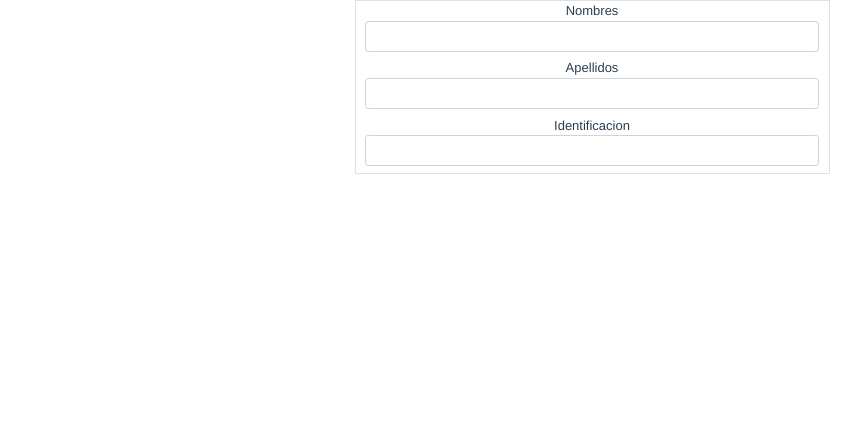
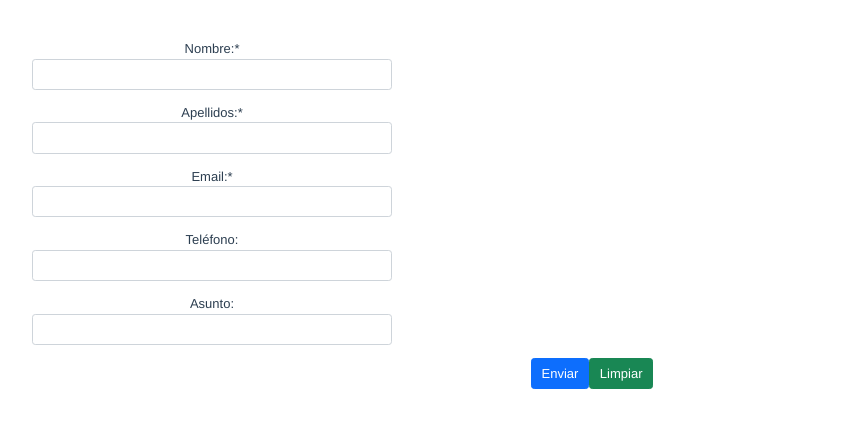
Before and after one commit to Grupo-2-E8/mintic_vue, a Vue app: page /clientes/form in a window 1280 px wide. Shown: the top 428 px of the page, without its empty margins (48-909 px from the left). Built offline with nearby package versions, Linux system fonts and the light colour scheme.

Commit message:
Formulario Empresa

```diff
--- a/package.json
+++ b/package.json
@@ -7,6 +7,7 @@
     "build": "vue-cli-service build"
   },
   "dependencies": {
+    "@popperjs/core": "^2.10.1",
     "bootstrap": "^5.1.1",
     "core-js": "^3.6.5",
     "primeicons": "^4.1.0",
--- a/src/views/clientes/form/index.vue
+++ b/src/views/clientes/form/index.vue
@@ -1,25 +1,48 @@
 <template>
-  <section>
-    <div class="container ">
-      <div class="row justify-content-center">
-        <div class="col-md-5 border">
-          <form action="">
-            <div class="form-group mb-2 text-left">
-              <label for="" class="text-left">Nombres</label>
-              <input type="text" class="form-control">
-            </div>
-            <div class="form-group mb-2 text-left">
-              <label for="" class="text-left">Apellidos</label>
-              <input type="text" class="form-control">
-            </div>
-            <div class="form-group mb-2 text-left">
-              <label for="" class="text-left">Identificacion</label>
-              <input type="text" class="form-control">
-            </div>
-          </form>
+<section>
+<form method="POST" action="/index.php" class="needs-validation" novalidate>
+<div class="container">
+    <div class="row mt-5">
+        <div class="col-md-4 mb-3">
+            <label for="validarNombre">Nombre:<span class="red">*</span></label>
+            <input type="text" class="form-control" id="validarNombre" name="validarNombre" required>
         </div>
-      </div>
     </div>
+
+    <div class="row">
+        <div class="col-md-4 mb-3">
+            <label for="validarApellidos">Apellidos:<span class="red">*</span></label>
+            <input type="text" class="form-control" id="validarApellidos" name="validarApellidos" required>
+        </div>
+    </div>
+
+    <div class="row">
+        <div class="col-md-4 mb-3">
+            <label for="validarEmail">Email:<span class="red">*</span></label>
+            <input type="email" class="form-control" id="validarEmail" name="validarEmail" required>
+        </div>
+    </div>
+
+    <div class="row">
+        <div class="col-md-4 mb-3">
+            <label for="validarTelefono">Teléfono:</label>
+            <input type="number" class="form-control" id="validarTelefono" name="validarTelefono" max="999999999">
+        </div>
+    </div>
+
+    <div class="row">
+        <div class="col-md-4 mb-3">
+            <label for="validarAsunto">Asunto:</label>
+            <input type="text" class="form-control" id="validarAsunto" name="validarAsunto" required>
+        </div>
+    </div>
+
+    <div class="group mb-10">
+        <button class="btn btn-primary" type="submit" name="submit">Enviar</button>
+        <button class="btn btn-success" type="reset" name="reset">Limpiar</button>
+    </div>
+  </div>
+</form>
   </section>
 </template>
 
```
Also changed, not shown: 1 other file (tests, documents, lock files or other folders).
